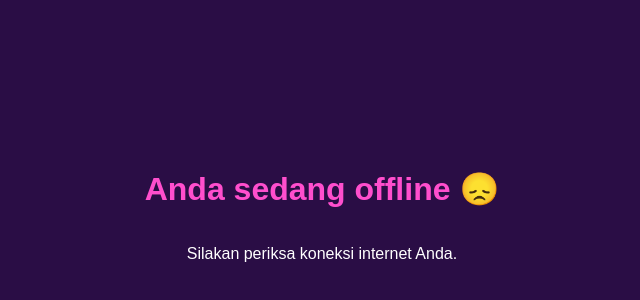
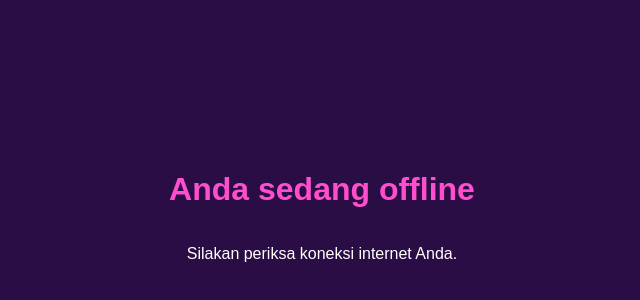
Before and after one commit to iMaIrsdyh/WEB-DESIGN, a plain HTML site: page Ofline.html in a window 1280 px wide. Shown: the part 194-494 px from the top of the page, without its empty margins (318-958 px from the left). Drawn offline with Linux system fonts and the light colour scheme; files that its build step writes are made by us from their sources.

Commit message:
fix: move index.html to root

```diff
--- a/src/html/Ofline.html
+++ b/Ofline.html
@@ -7,7 +7,7 @@
   <link rel="stylesheet" href="css/offline.css">
 </head>
 <body>
-  <h1>Anda sedang offline 😞</h1>
+  <h1>Anda sedang offline </h1>
   <p>Silakan periksa koneksi internet Anda.</p>
 </body>
 </html>
```
Also changed, not shown: Index.html (renamed from src/html/Index.html, +0 -6 lines), About.html (renamed from src/html/About.html), Contact.html (renamed from src/html/Contact.html), css/about.css (renamed from src/css/about.css), css/contact.css (renamed from src/css/contact.css), css/home.css (renamed from src/css/home.css), css/offline.css (renamed from src/css/offline.css), service-worker.js (renamed from src/Js/service-worker.js).
